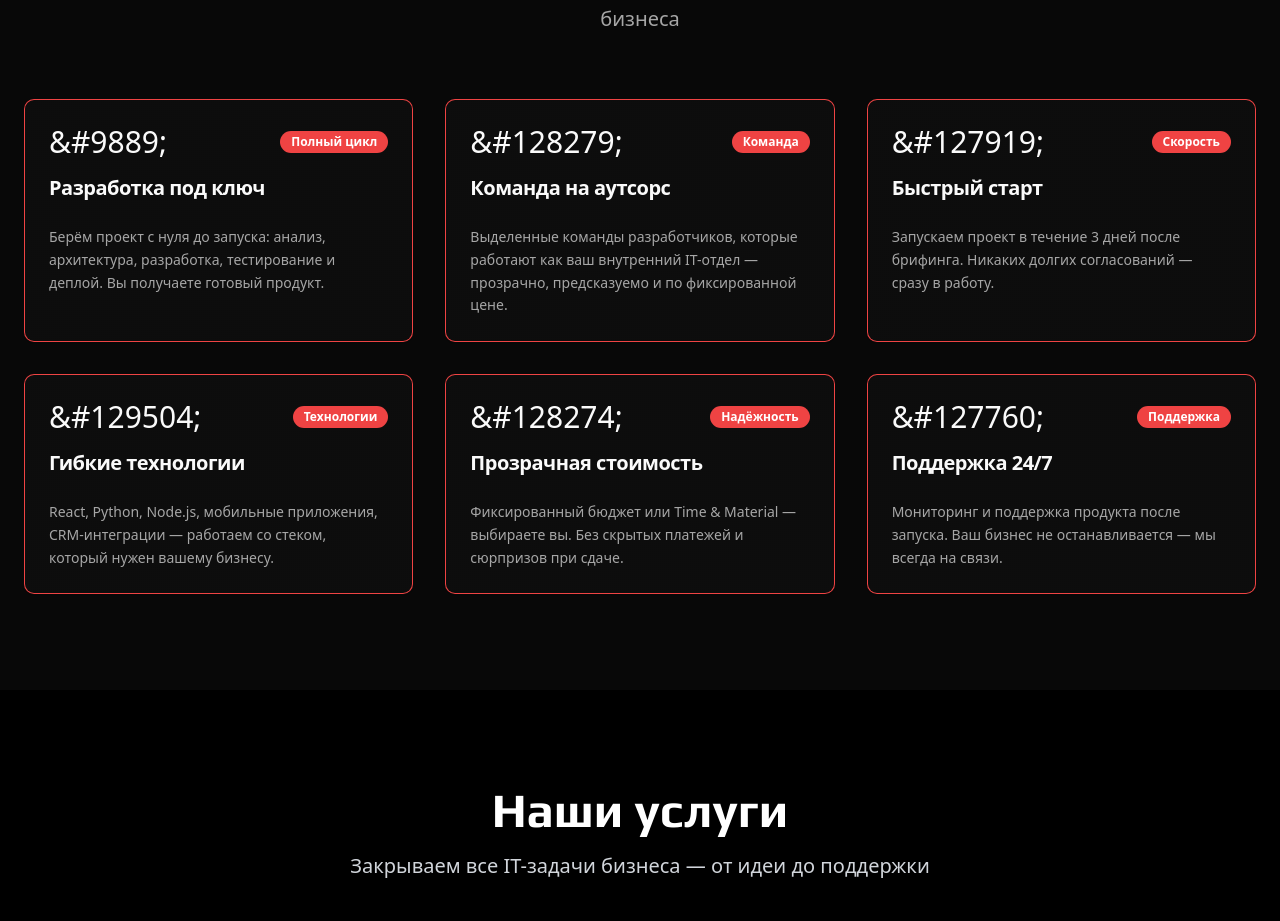
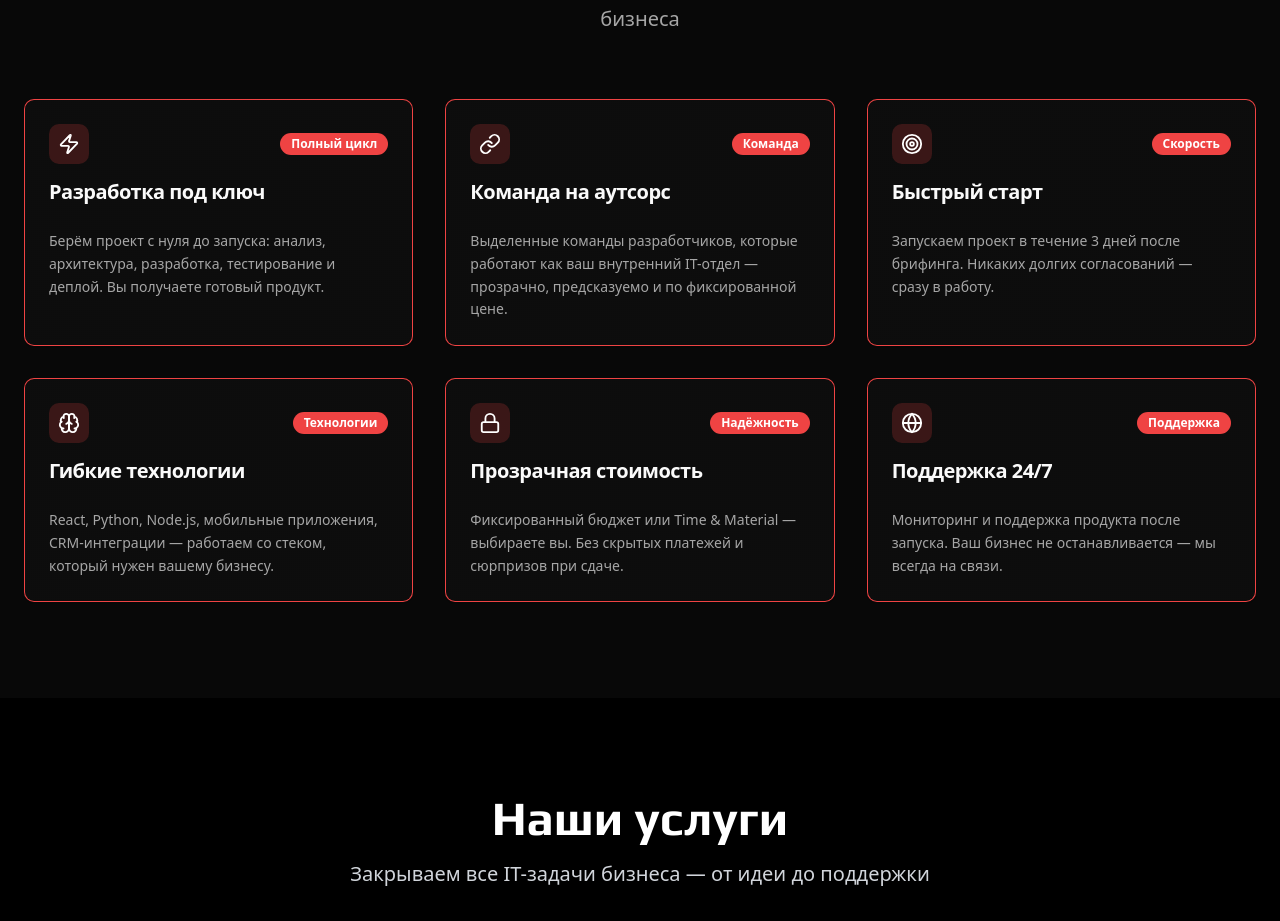
Before and after one commit to pr-poehali-dev/project-coffee-brew, a React (Vite) app: page / in a window 1280 px wide. Shown: the part 982-1903 px from the top of the page. Built offline with nearby package versions, Linux system fonts and the light colour scheme.

Commit message:
Remove it

```diff
--- a/src/components/features-section.tsx
+++ b/src/components/features-section.tsx
@@ -1,41 +1,42 @@
 import { Card, CardContent, CardDescription, CardHeader, CardTitle } from "@/components/ui/card"
 import { Badge } from "@/components/ui/badge"
+import Icon from "@/components/ui/icon"
 
 const features = [
   {
     title: "Разработка под ключ",
     description: "Берём проект с нуля до запуска: анализ, архитектура, разработка, тестирование и деплой. Вы получаете готовый продукт.",
-    icon: "zap",
+    icon: "Zap",
     badge: "Полный цикл",
   },
   {
     title: "Команда на аутсорс",
     description: "Выделенные команды разработчиков, которые работают как ваш внутренний IT-отдел — прозрачно, предсказуемо и по фиксированной цене.",
-    icon: "link",
+    icon: "Link",
     badge: "Команда",
   },
   {
     title: "Быстрый старт",
     description: "Запускаем проект в течение 3 дней после брифинга. Никаких долгих согласований — сразу в работу.",
-    icon: "target",
+    icon: "Target",
     badge: "Скорость",
   },
   {
     title: "Гибкие технологии",
     description: "React, Python, Node.js, мобильные приложения, CRM-интеграции — работаем со стеком, который нужен вашему бизнесу.",
-    icon: "brain",
+    icon: "Brain",
     badge: "Технологии",
   },
   {
     title: "Прозрачная стоимость",
     description: "Фиксированный бюджет или Time & Material — выбираете вы. Без скрытых платежей и сюрпризов при сдаче.",
-    icon: "lock",
+    icon: "Lock",
     badge: "Надёжность",
   },
   {
     title: "Поддержка 24/7",
     description: "Мониторинг и поддержка продукта после запуска. Ваш бизнес не останавливается — мы всегда на связи.",
-    icon: "globe",
+    icon: "Globe",
     badge: "Поддержка",
   },
 ]
@@ -60,14 +61,9 @@ export function FeaturesSection() {
             >
               <CardHeader>
                 <div className="flex items-center justify-between mb-2">
-                  <span className="text-3xl">
-                    {feature.icon === "brain" && "&#129504;"}
-                    {feature.icon === "lock" && "&#128274;"}
-                    {feature.icon === "globe" && "&#127760;"}
-                    {feature.icon === "zap" && "&#9889;"}
-                    {feature.icon === "link" && "&#128279;"}
-                    {feature.icon === "target" && "&#127919;"}
-                  </span>
+                  <div className="w-10 h-10 bg-accent/20 rounded-lg flex items-center justify-center">
+                    <Icon name={feature.icon} fallback="Zap" size={22} className="text-accent-foreground" />
+                  </div>
                   <Badge variant="secondary" className="bg-accent text-accent-foreground">
                     {feature.badge}
                   </Badge>
```
